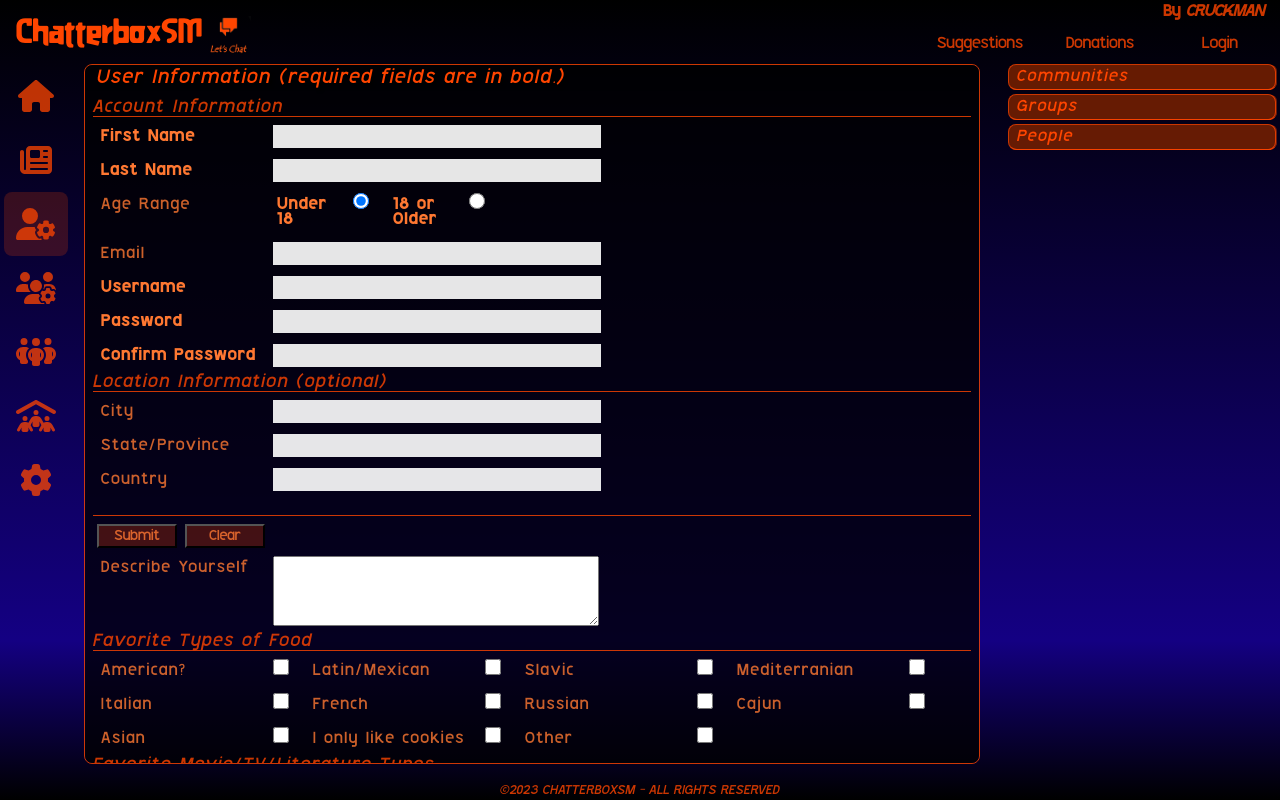
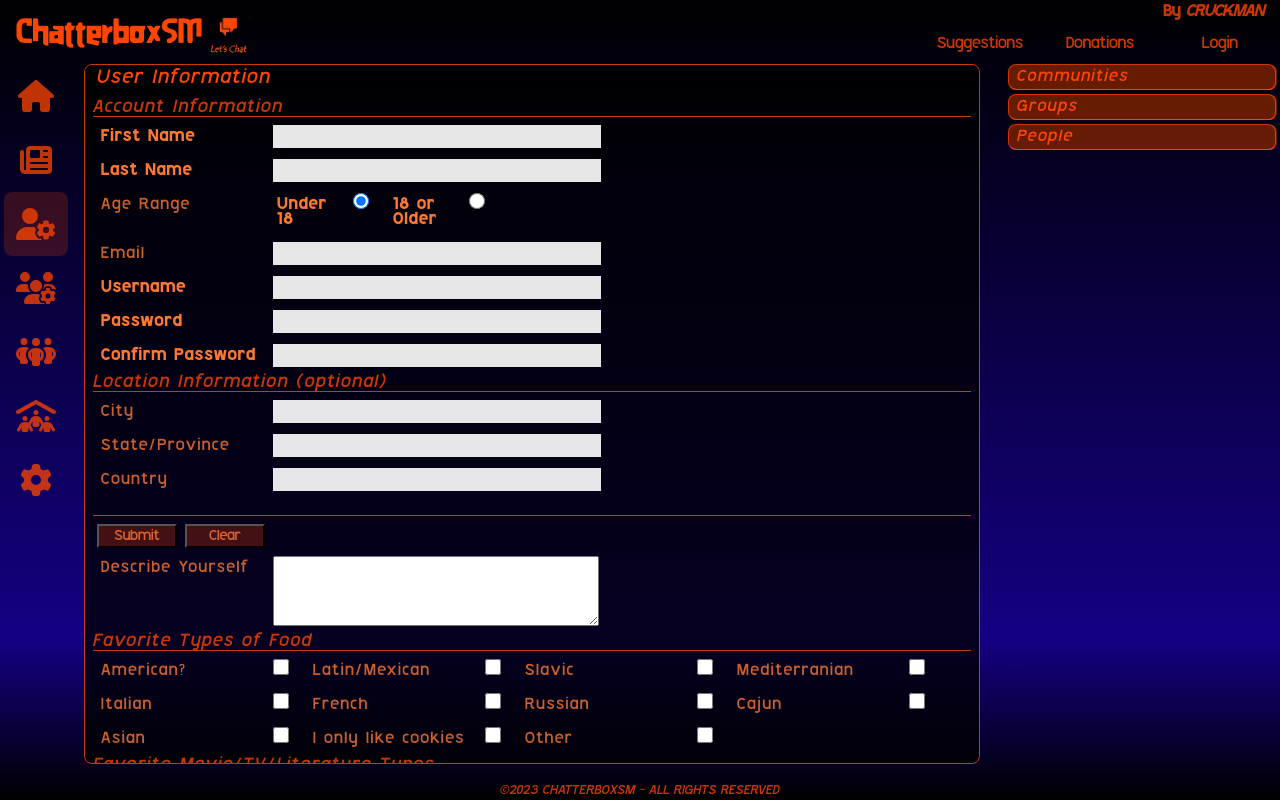
Before and after one commit to cruckman900/challenger_demo, a React (Create React App) app: page /userSettings in a window 1280 px wide. Built offline with nearby package versions, Linux system fonts and the light colour scheme.

Commit message:
removed redundant message

```diff
--- a/src/Main/Pages/UserSettings/userSettings.js
+++ b/src/Main/Pages/UserSettings/userSettings.js
@@ -11,7 +11,7 @@ import { Container, Form } from "react-bootstrap";
 export default function userSettings(props) {
     return (
         <Fragment>
-            <DefaultPage headerText="User Information (required fields are in bold.)">
+            <DefaultPage headerText="User Information">
                 <Container className={classes.body}>
                     <FormPart>
                         <BodyHeader>Account Information</BodyHeader>
```
